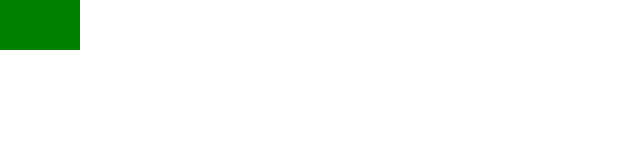
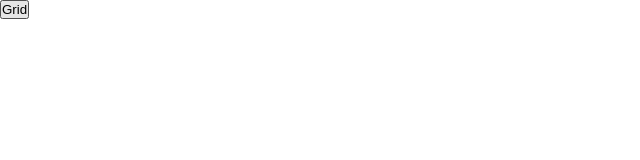
Before and after one commit to chailykevin/Etch-a-Sketch, a plain HTML site: page index.html in a window 1280 px wide. Shown: the whole page, without its empty margins (0-640 px from the left). Drawn offline with Linux system fonts and the light colour scheme.

Commit message:
Update index.html, style.css, script.js
- Add grid button to update grid
- Add a trail effect event listener to grid
- Add deleteGrid and updateGrid function
- Minor changes to index.html and style.css

```diff
--- a/index.html
+++ b/index.html
@@ -8,6 +8,9 @@
     <link rel="stylesheet" href="style.css" />
   </head>
   <body>
+    <div class="buttons">
+      <button id="grid">Grid</button>
+    </div>
     <main id="container"></main>
   </body>
 </html>
--- a/script.js
+++ b/script.js
@@ -1,10 +1,43 @@
 const container = document.querySelector("#container");
 
 //Add 16x16 grid if page is loaded
-window.addEventListener("DOMContentLoaded", () => {
-    for(let i = 0 ; i < 16 ; i++){
-        for(let j = 0 ; j <16;j++){
+window.addEventListener("DOMContentLoaded", updateGrid(16));
+
+//Add a "trail" like effect, whenever a div is hovered by mouse, the background color will change
+container.addEventListener("mouseenter", () => {
+    const div = container.childNodes;
+
+    div.forEach((currentDiv) => {
+        currentDiv.addEventListener("mouseenter", () => {
+            currentDiv.classList.add("hovered");
+        })
+    })
+})
+
+//Asked the user to input a new grid value
+const addGrid = document.querySelector("#grid");
+
+addGrid.addEventListener("click", () => {
+    deleteGrid();
+    updateGrid(prompt("Input how big the grid is gonna be : "));
+})
+
+//Function to update grid
+function updateGrid(value) {
+    for(let i = 0 ; i < value ; i++){
+        for(let j = 0 ; j < value ; j++){
             container.appendChild(document.createElement("div"));
         }
     }
-});
+
+    const divs = container.children;
+    for(let i = 0 ; i < divs.length ; i ++) {
+        divs[i].style.minWidth = 100/value + "%";
+        divs[i].style.minHeight = 100/value + "%";
+    }
+}
+
+//Function to delete grid
+function deleteGrid() {
+    container.innerHTML = "";
+}
--- a/style.css
+++ b/style.css
@@ -8,6 +8,7 @@ body {
   height: 100vh;
   width: 100%;
   display: flex;
+  flex-direction: column;
 }
 
 main {
@@ -18,12 +19,16 @@ main {
 
 div {
   flex: auto;
-  min-width: 6.25%;
-  min-height: 6.25%;
   padding: 0px;
   margin: 0px;
 }
 
-div:hover {
+.hovered {
   background-color: green;
 }
+
+.buttons {
+  flex: 0;
+  padding: 0px;
+  margin: 0px;
+}
```
